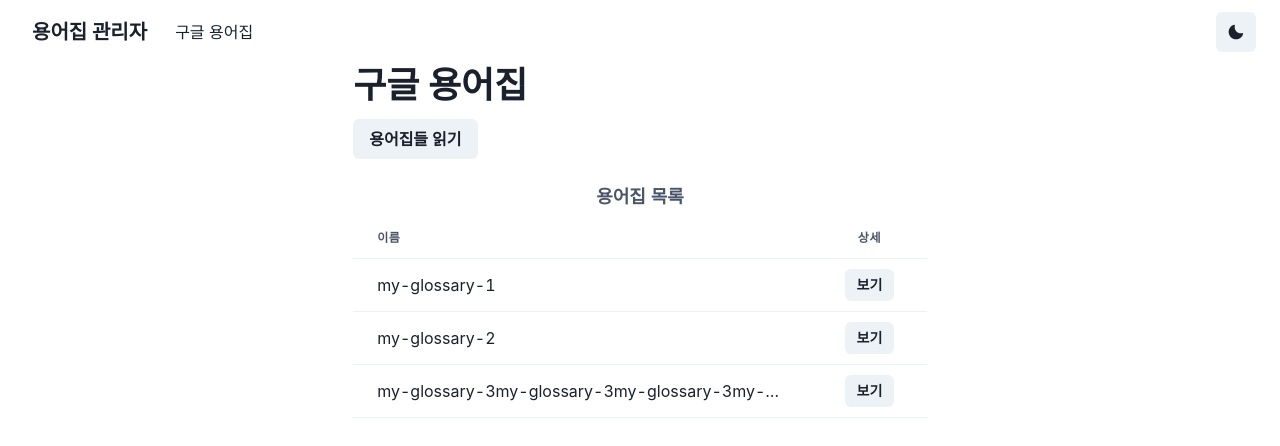
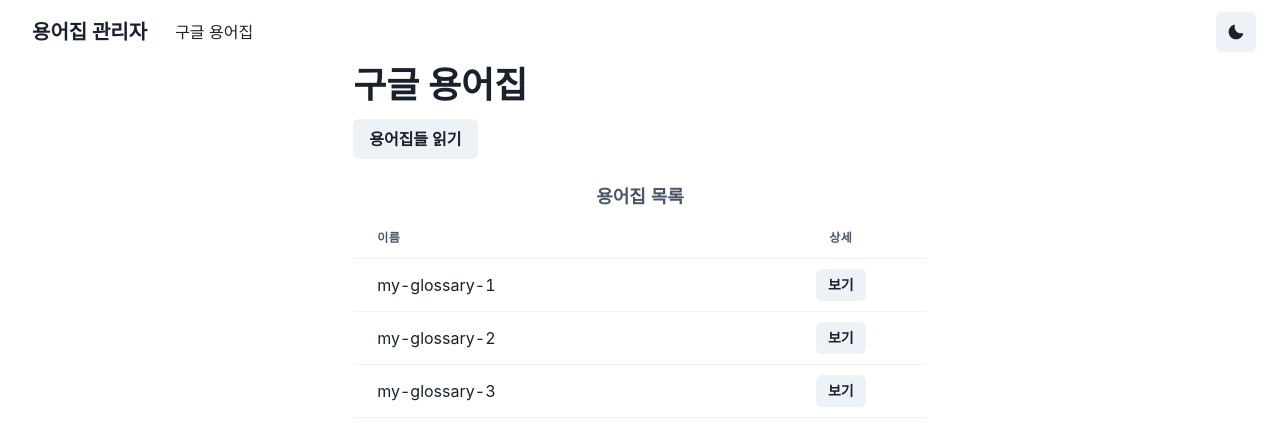
Before and after one commit to autroshot/glossary-admin, a Next.js app: page /google-glossary in a window 1280 px wide. Shown: the top 446 px of the page. Built offline with nearby package versions, Linux system fonts and the light colour scheme.

Commit message:
디자인(구글 용어집 페이지): 표 변경

```diff
--- a/components/glossary-table.tsx
+++ b/components/glossary-table.tsx
@@ -1,4 +1,5 @@
 import {
+  Box,
   Button,
   Table,
   TableCaption,
@@ -9,39 +10,42 @@
   Thead,
   Tr,
 } from '@chakra-ui/react';
-import styles from './glossary-table.module.css';
 
 export default function GlossaryTable() {
   return (
     <TableContainer>
-      <Table variant="simple" maxW="100%" className={styles.table}>
+      <Table variant="simple">
         <TableCaption placement="top" fontSize="lg" fontWeight="bold">
           용어집 목록
         </TableCaption>
         <Thead>
           <Tr>
-            <Th w="80%">이름</Th>
-            <Th w="20%" textAlign="center">
-              상세
-            </Th>
+            <Th>이름</Th>
+            <Th textAlign="center">상세</Th>
           </Tr>
         </Thead>
         <Tbody>
           <Tr>
-            <Td>my-glossary-1</Td>
+            <Td maxW="20rem" overflow="hidden" textOverflow="ellipsis">
+              my-glossary-1
+            </Td>
             <Td padding="0" textAlign="center">
               <Button size="sm">보기</Button>
             </Td>
           </Tr>
           <Tr>
-            <Td>my-glossary-2</Td>
+            <Td maxW="20rem" overflow="hidden" textOverflow="ellipsis">
+              my-glossary-2
+            </Td>
             <Td padding="0" textAlign="center">
               <Button size="sm">보기</Button>
             </Td>
           </Tr>
           <Tr>
-            <Td overflow="hidden" textOverflow="ellipsis">
-              my-glossary-3my-glossary-3my-glossary-3my-glossary-3my-glossary-3my-glossary-3
+            <Td>
+              <Box maxW="20rem" overflow="hidden" textOverflow="ellipsis">
+                my-glossary-3
+              </Box>
             </Td>
             <Td padding="0" textAlign="center">
               <Button size="sm">보기</Button>
```
